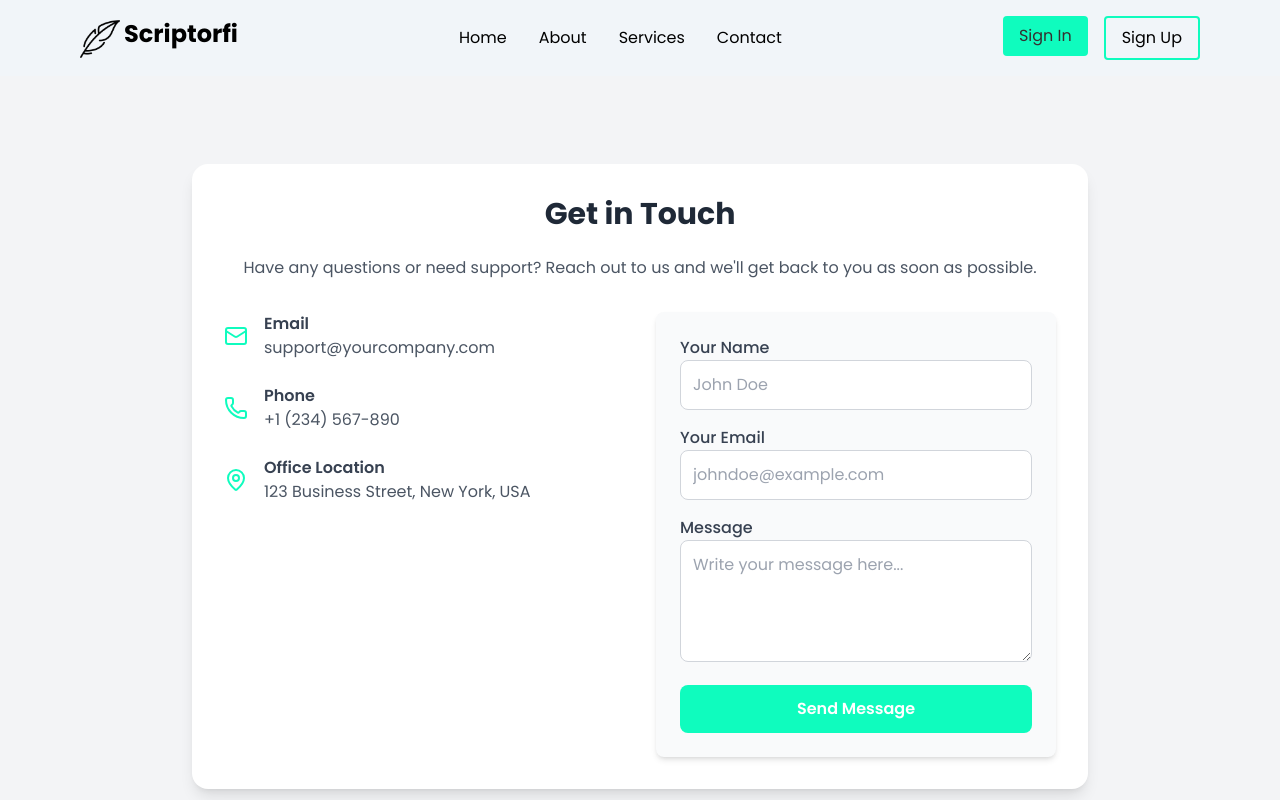
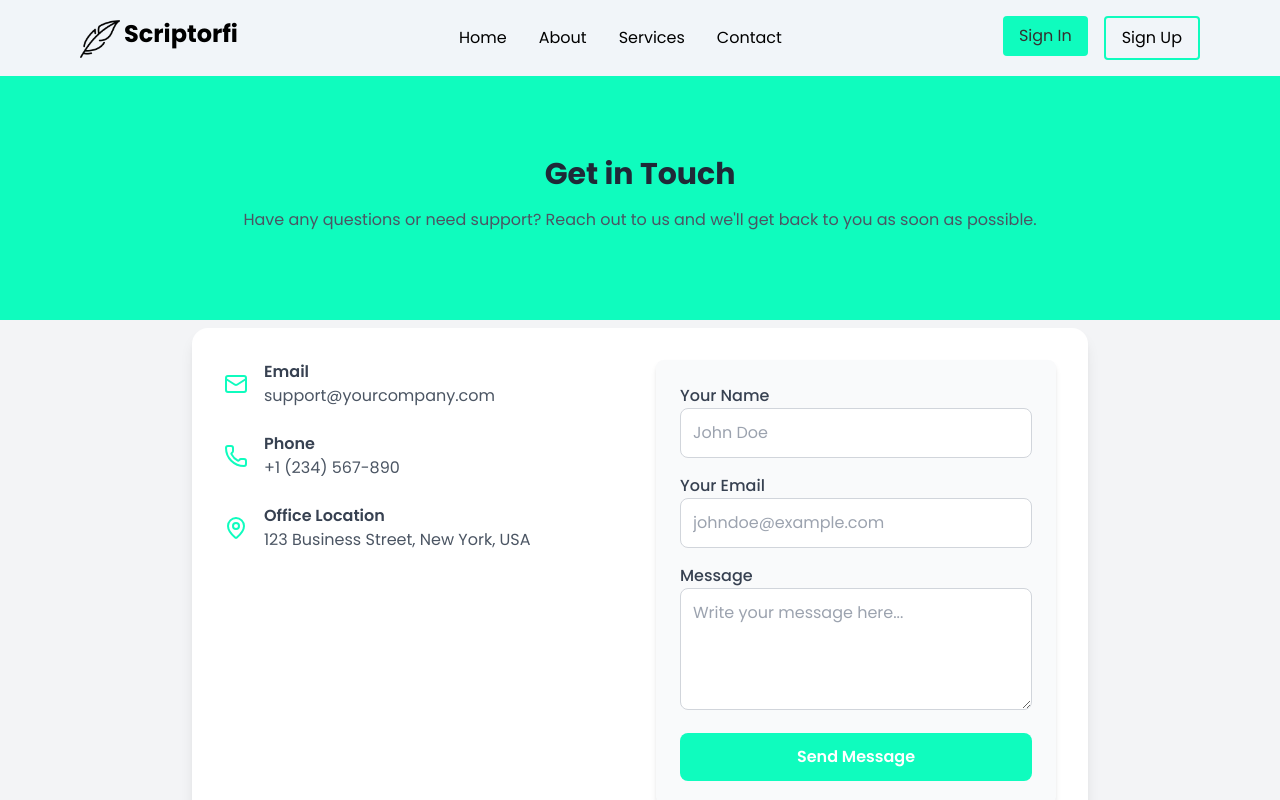
Before and after one commit to Yitzkak/scriptorfi-frontend, a React (Create React App) app: page /contact in a window 1280 px wide. Shown: the top 800 px of the page. Built offline with nearby package versions, Linux system fonts and the light colour scheme; what i18n-iso-countries would draw is missing.

Commit message:
Added banner to contact page.

```diff
--- a/src/pages/Contact.js
+++ b/src/pages/Contact.js
@@ -3,15 +3,18 @@ import { Mail, Phone, MapPin } from "lucide-react";
 
 const Contact = () => {
   return (
-    <div className="min-h-screen flex items-center justify-center bg-gray-100 p-6">
+    <div className="min-h-screen items-center justify-center bg-gray-100">
+        <div className="relative bg-[#0FFCBE] py-20 text-center text-gray-900">
+        <h2 className="text-3xl font-bold text-gray-800 text-center mb-4">
+            Get in Touch
+            </h2>
+            <p className="text-center text-gray-600 mb-2 px-20">
+            Have any questions or need support? Reach out to us and we'll get back to you as soon as possible.
+            </p>
+        </div>
+
+      <div className="flex items-center justify-center xs:m-2 sm:m-2 md:m-10">
       <div className="w-full max-w-4xl bg-white shadow-lg rounded-2xl p-8">
-        <h2 className="text-3xl font-bold text-gray-800 text-center mb-6">
-          Get in Touch
-        </h2>
-        <p className="text-center text-gray-600 mb-8">
-          Have any questions or need support? Reach out to us and we'll get back to you as soon as possible.
-        </p>
-
         <div className="grid md:grid-cols-2 gap-8">
           {/* Contact Information */}
           <div className="space-y-6">
@@ -60,6 +63,7 @@ const Contact = () => {
           </div>
         </div>
       </div>
+      </div>
     </div>
   );
 };
--- a/tailwind.config.js
+++ b/tailwind.config.js
@@ -21,7 +21,7 @@ module.exports = {
         'mint-green': '#0FFCBE',
       },
       screens:{
-        'xs': '480px',
+        'xs': '481px',
         'cmd': '769px',
         'lg': '1025',
       }
```
